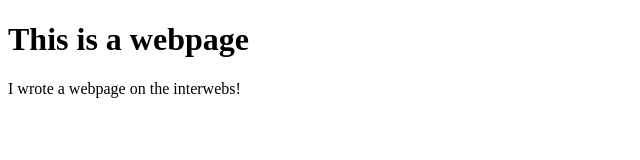
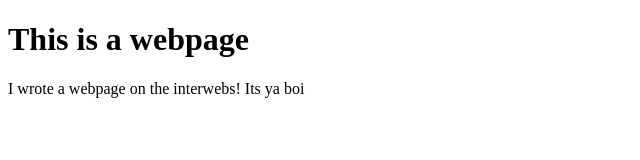
Before and after one commit to itlm114/itlm114.github-io, a plain HTML site: page index.html in a window 1280 px wide. Shown: the full height of the page, 0-640 px from the left. Drawn offline with Linux system fonts and the light colour scheme.

Commit message:
yerrrrrr

```diff
--- a/index.html
+++ b/index.html
@@ -12,9 +12,12 @@ My first webpage
 <body>
 <h1>This is a webpage
 </h1>
+
 <p1>
   I wrote a webpage on the interwebs!
 </p1>
+<p2>Its ya boi
+ </p2>
 </body>
 
 
```
